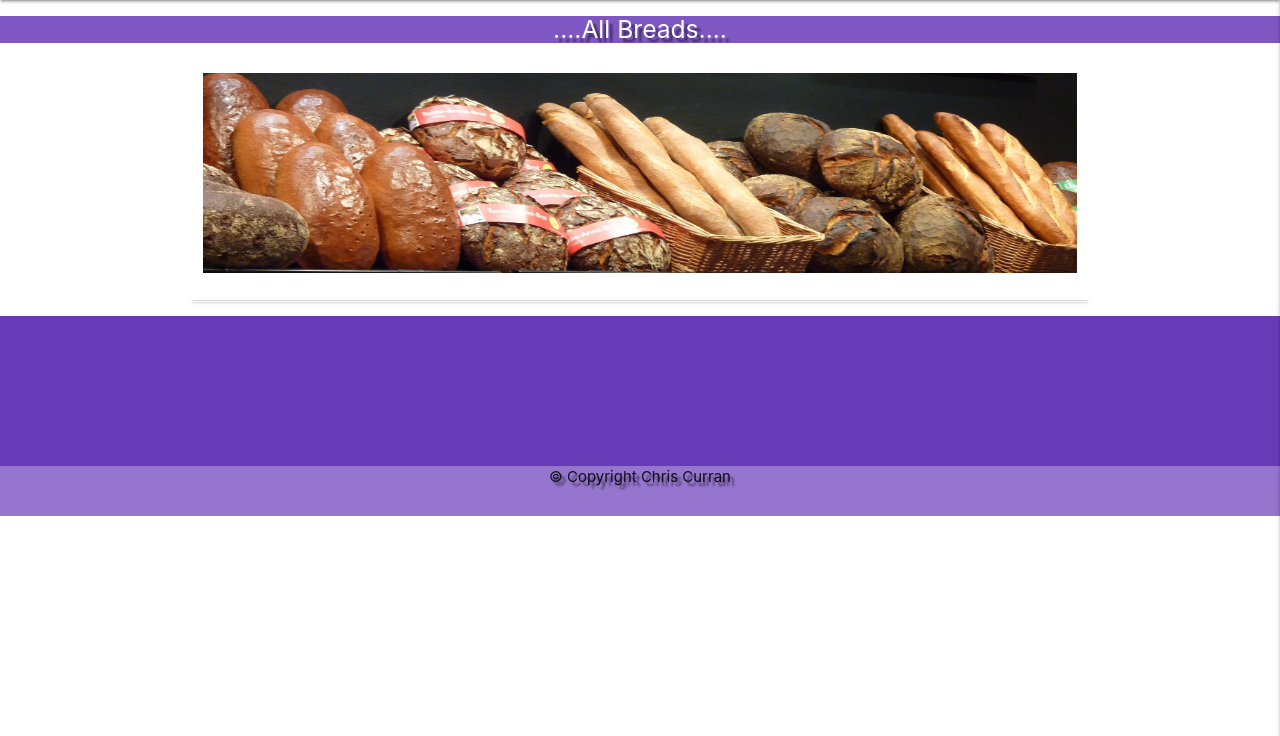
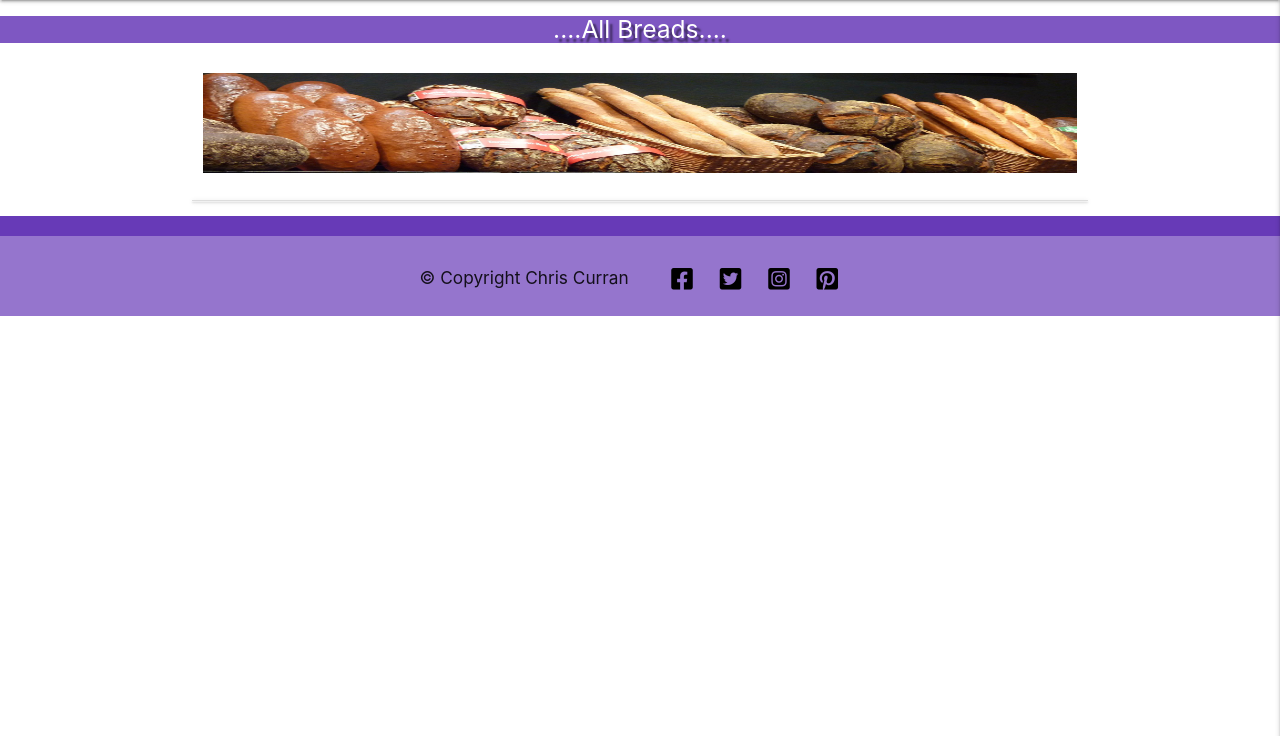
Before and after one commit to GOSUB-C64/CI-Project-MS3, a Flask app: page / in a window 1280 px wide. Shown: the part 64-800 px from the top of the page. Run offline with Flask 2, Linux system fonts and the light colour scheme; data that the repository does not hold is empty; some libraries are stand-ins or nearby versions.

Commit message:
created add_recipe.html and icons

```diff
--- a/app.py
+++ b/app.py
@@ -24,6 +24,11 @@ def get_breads():
     return render_template("breads.html", breads=breads)
 
 
+@app.route("/add_recipe")
+def add_recipe():
+    return render_template("add_recipe.html")
+
+
 if __name__ == "__main__":
     app.run(host=os.environ.get("IP"),
             port=int(os.environ.get("PORT")),
--- a/static/css/style.css
+++ b/static/css/style.css
@@ -7,14 +7,39 @@
 }
 
 .footer {
-    height: 200px;
+    height: 100px;
     position: relative;
 }
+
 .footer .footer-bottom {
     position: absolute;
     bottom: 0px;
     left: 0px;
     width: 100%;
-    height: 50px;
+    height: 80px;
     z-index: 10;
+    display: flex;
+    /* justify-content:  */
 }
+
+.footer .footer-bottom i {
+    padding-left: 20px;
+}
+
+#footer-copyright {
+    text-align: right;
+    margin: auto;
+}
+
+#footer-social {
+    text-align: left;
+    margin: auto;
+}
+
+#footer-social i {
+    color: black;
+}
+
+#footer-social i:hover {
+    color: blue;
+}
--- a/templates/base.html
+++ b/templates/base.html
@@ -7,6 +7,7 @@
     <link rel="stylesheet" href="https://cdnjs.cloudflare.com/ajax/libs/font-awesome/5.15.1/css/all.min.css"
         integrity="sha512-+4zCK9k+qNFUR5X+cKL9EIR+ZOhtIloNl9GIKS57V1MyNsYpYcUrUeQc9vNfzsWfV28IaLL3i96P9sdNyeRssA=="
         crossorigin="anonymous" type="text/css">
+    <link href="https://fonts.googleapis.com/icon?family=Material+Icons" rel="stylesheet">
     <link rel="stylesheet" href="https://cdnjs.cloudflare.com/ajax/libs/materialize/1.0.0/css/materialize.min.css"
         type="text/css">
     <link rel="stylesheet" href="{{ url_for('static', filename='css/style.css') }}" type="text/css">
@@ -25,7 +26,7 @@
                 <ul class="right hide-on-med-and-down">
                     <li><a href="{{ url_for('get_breads') }}">Home</a></li>
                     <li><a href="#">All Recipes</a></li>
-                    <li><a href="#">Add Recipe</a></li>
+                    <li><a href="{{ url_for('add_recipe') }}">Add Recipe</a></li>
                 </ul>
             </div>
         </nav>
@@ -36,7 +37,7 @@
             </li>
             <li><a href="{{ url_for('get_breads') }}">Home</a></li>
             <li><a href="#">All Recipes</a></li>
-            <li><a href="#">Add Recipe</a></li>
+            <li><a href="{{ url_for('add_recipe') }}">Add Recipe</a></li>
         </ul>
     </header>
 
@@ -67,9 +68,19 @@
 
 
     <footer>
-        <div class="footer deep-purple">
-            <div class="footer-bottom deep-purple lighten-2 center-align text-shadow">
-                &copy Copyright Chris Curran
+        <div class="row footer deep-purple">
+            <div class="footer-bottom deep-purple lighten-2 center-align">
+                <div class="col m6" id="footer-copyright">
+                    <h6>&copy Copyright Chris Curran</h6>
+                </div>
+                <div class="col m6" id="footer-social">
+                    <h5>
+                        <a href="https://www.facebook.com/"><i class="fab fa-facebook-square"></i></a>
+                        <a href="https://twitter.com/home?lang=en-gb"><i class="fab fa-twitter-square"></i></a>
+                        <a href="https://www.instagram.com/"><i class="fab fa-instagram-square"></i></a>
+                        <a href="https://www.pinterest.co.uk/"><i class="fab fa-pinterest-square"></i></a>
+                    </h5>
+                </div>
             </div>
         </div>
     </footer>
--- a/templates/breads.html
+++ b/templates/breads.html
@@ -5,7 +5,7 @@
     <section>
         <div class="row">
             <div class="col s12">
-                <img src="/static/images/WB3.png" alt="a selection of baked breads" width="100%" height="200px">
+                <img src="/static/images/WB3.png" alt="a selection of baked breads" width="100%" height="100px">
 
             </div>
         </div>
```
Also changed, not shown: templates/add_recipe.html (added, +30 -0 lines), static/images/icons/bread.png (added).
